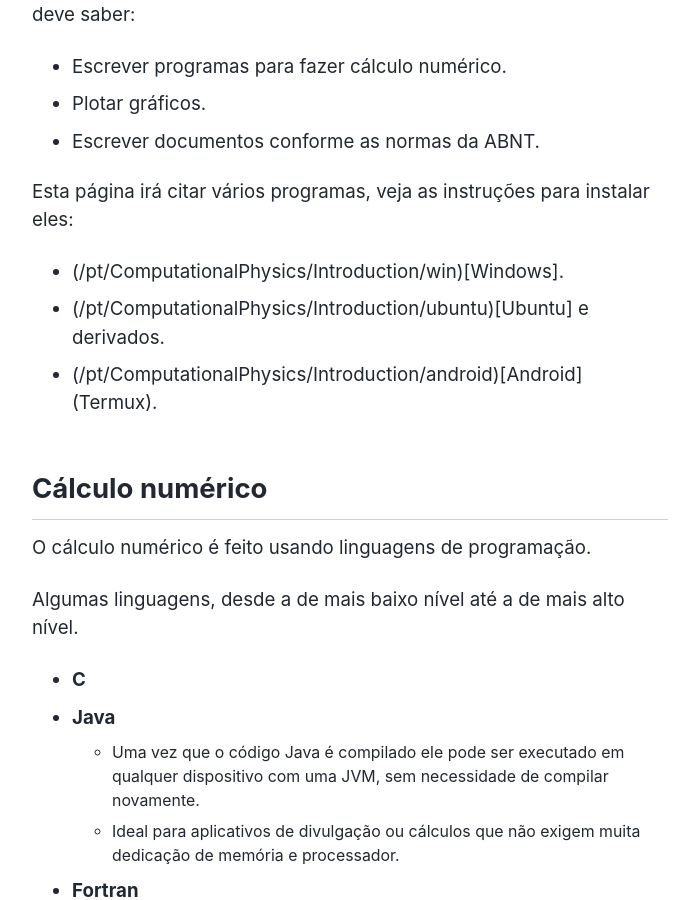
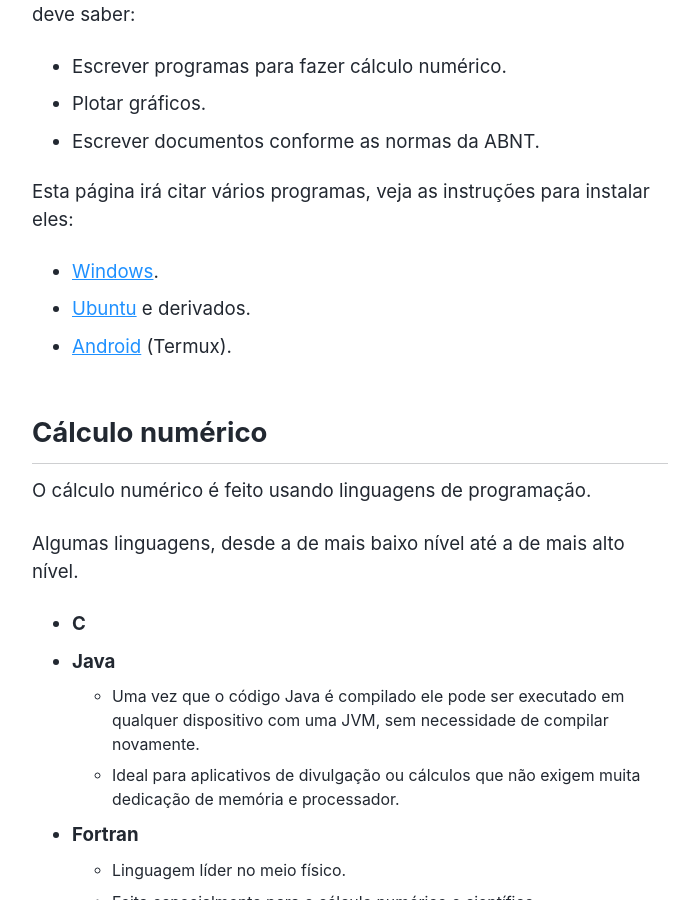
Before and after one commit to ismaeldamiao/ismaeldamiao.github.io, a Jekyll site: the page built from _pages/pt/ComputationalPhysics/Introduction.md, in a window 1280 px wide and 900 px high, scrolled down 420 px. Shown: the whole window, without its empty margins (290-989 px from the left). Built offline with Jekyll 4.4.1, drawn with Linux system fonts in a browser that asks for light colours; nearby versions of some CDN libraries.

Commit message:
Update Introduction.md

```diff
--- a/_pages/pt/ComputationalPhysics/Introduction.md
+++ b/_pages/pt/ComputationalPhysics/Introduction.md
@@ -40,9 +40,9 @@ Estes são os conhecimentos computacionais básicos que todo físico deve saber:
 * Escrever documentos conforme as normas da ABNT.
 
 Esta página irá citar vários programas, veja as instruções para instalar eles:
-* (/pt/ComputationalPhysics/Introduction/win)[Windows].
-* (/pt/ComputationalPhysics/Introduction/ubuntu)[Ubuntu] e derivados.
-* (/pt/ComputationalPhysics/Introduction/android)[Android] (Termux).
+* [Windows](/pt/ComputationalPhysics/Introduction/win).
+* [Ubuntu](/pt/ComputationalPhysics/Introduction/ubuntu) e derivados.
+* [Android](/pt/ComputationalPhysics/Introduction/android) (Termux).
 
 ## Cálculo numérico
 
```
